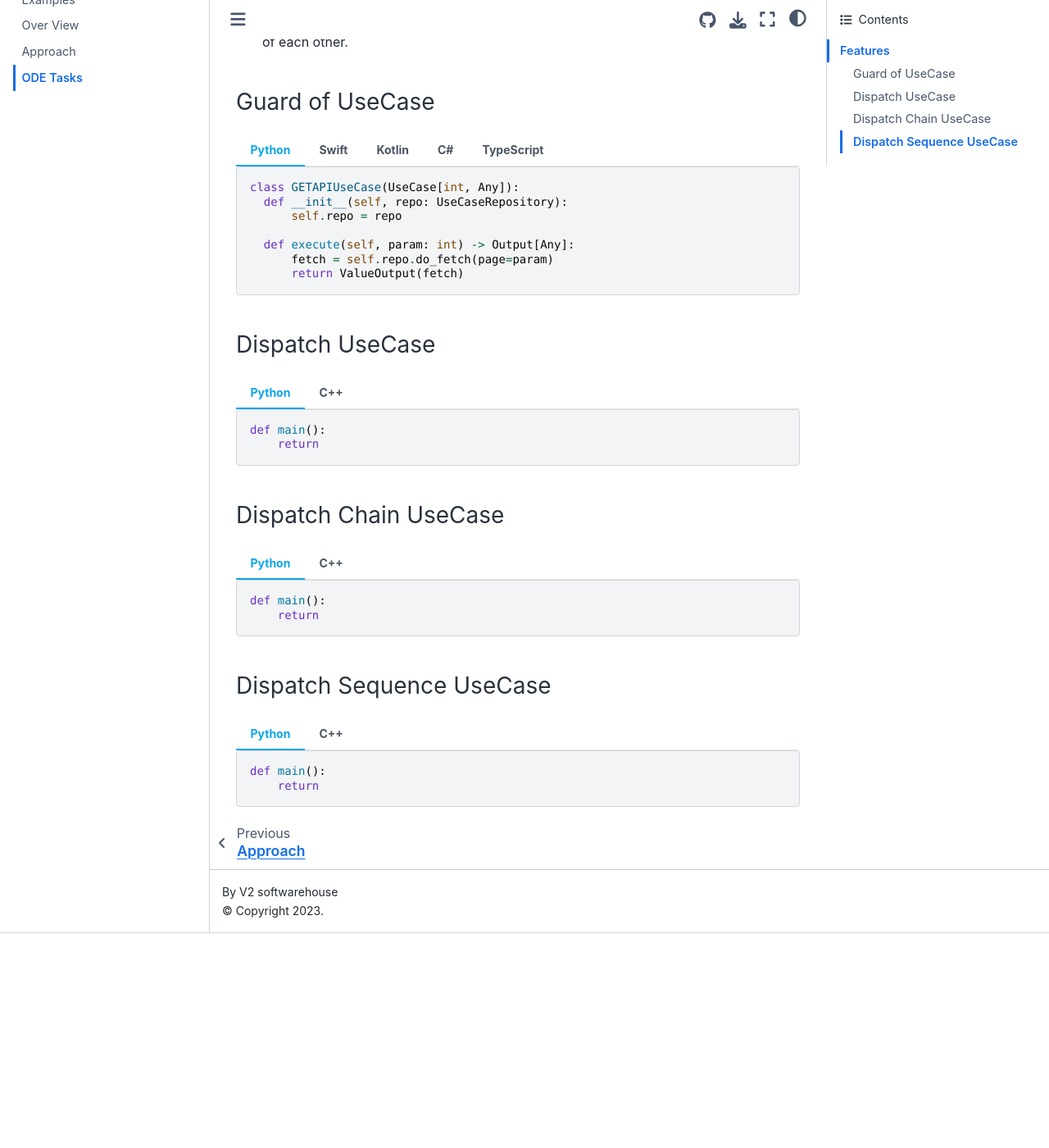
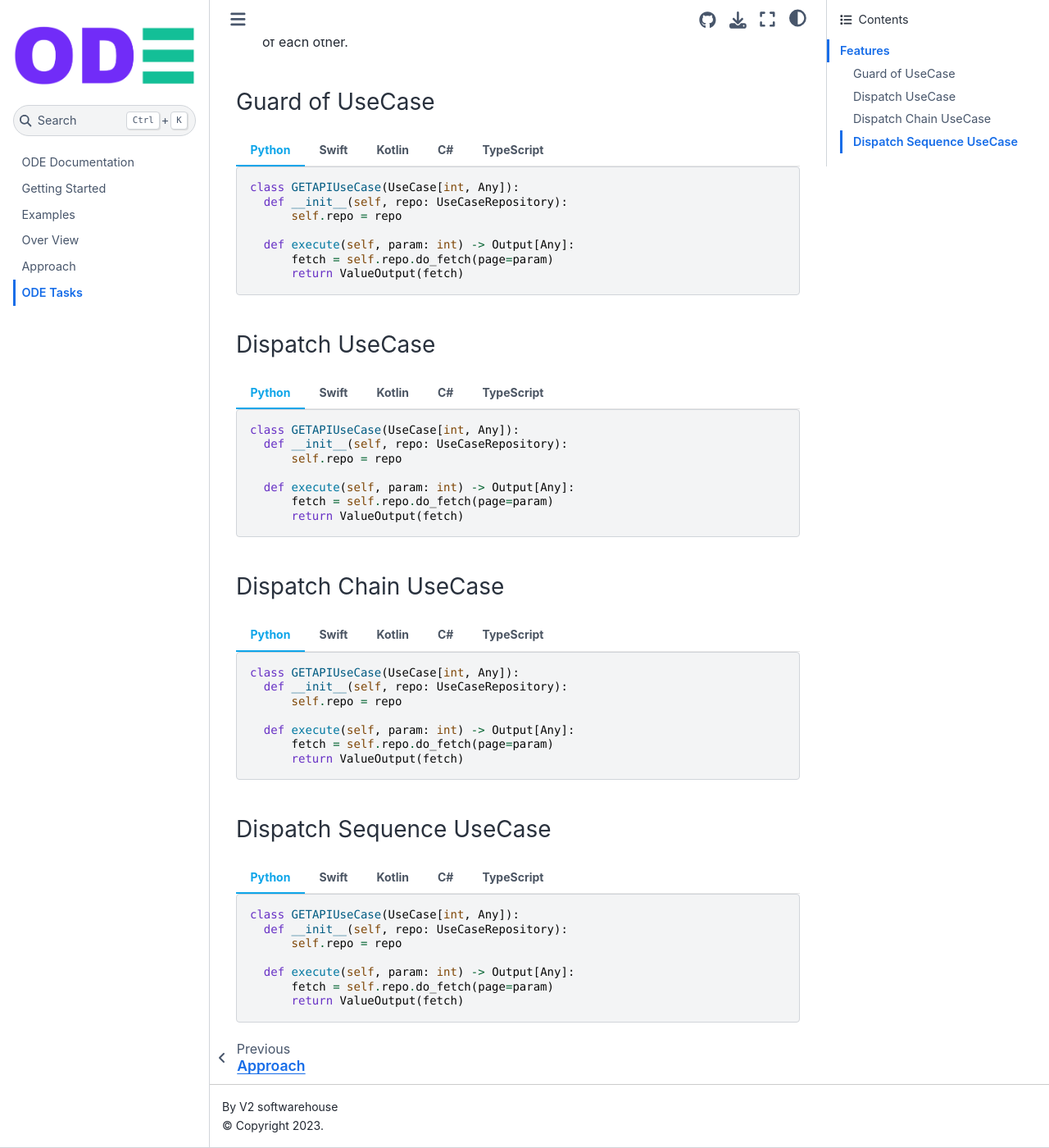
Before and after one commit to v2-softwarehouse/site-ode-documentation, a Jupyter Book: the page built from ode-tasks.md, in a window 1280 px wide and 1400 px high, scrolled down 444 px. Shown: the whole window at 82% size. Built offline with Jupyter Book 1.0.4 settings and Sphinx 7.4.7 and the Sphinx Book theme 1.1.4, drawn with Linux system fonts in a browser that asks for light colours; before the commit the page ends 1582 px from its top, so only the background shows below that.

Commit message:
review impls examples

`````diff
--- a/ode-tasks.md
+++ b/ode-tasks.md
@@ -87,44 +87,227 @@ class GETUseCase extends UseCase {
 ### Dispatch UseCase
 ````{tab} Python
   ```python
-  def main():
-      return
+class GETAPIUseCase(UseCase[int, Any]):
+    def __init__(self, repo: UseCaseRepository):
+        self.repo = repo
+
+    def execute(self, param: int) -> Output[Any]:
+        fetch = self.repo.do_fetch(page=param)
+        return ValueOutput(fetch)
   ```
   ````
-  ````{tab} C++
-  ```c++
-  int main(const int argc, const char **argv) {
-    return 0;
+  ````{tab} Swift
+  ```swift
+class GETUseCase : UseCase {
+  var repo: UseCaseRepository
+
+  init(repo: UseCaseRepository) {
+      self.repo = repo
   }
+
+  override func execute(param: String?) -> Output {
+      let fetch = repo.doFetch(name: param)
+      return ValueOutput(value: fetch)
+  }
+}
+  ```
+  ````
+  ````{tab} Kotlin
+  ```kotlin
+class GETUseCase(private val repo: UseCaseRepository)
+: UseCase() {
+
+  override fun execute(param: String?): Output {
+      val fetch = repo.doFetch(param)
+      return ValueOutput(fetch)
+  }
+}
+  ```
+  ````
+  ````{tab} C#
+  ```cshart
+public class GETUseCase : UseCase
+{
+  UseCaseRepository repo { get; set; }
+
+  public UnitGET(UseCaseRepository repo) : base() {
+      this.repo = repo;
+  }
+
+  public override Output execute(string param)
+  {
+      var fetch = repo.doFetch();
+      return new ValueOutput(fetch);
+  }
+}
+  ```
+  ````
+  ````{tab} TypeScript
+  ```javascript
+class GETUseCase extends UseCase {
+    private repo: UseCaseRepository;
+
+    constructor(repo: UseCaseRepository) {
+        super();
+        this.repo = repo;
+    }
+
+    execute(param: string | null): Output {
+        const fetch = this.repo.doFetch(param);
+        return new ValueOutput(fetch);
+    }
+}
   ```
   ````
 
 ### Dispatch Chain UseCase
 ````{tab} Python
   ```python
-  def main():
-      return
+class GETAPIUseCase(UseCase[int, Any]):
+    def __init__(self, repo: UseCaseRepository):
+        self.repo = repo
+
+    def execute(self, param: int) -> Output[Any]:
+        fetch = self.repo.do_fetch(page=param)
+        return ValueOutput(fetch)
   ```
   ````
-  ````{tab} C++
-  ```c++
-  int main(const int argc, const char **argv) {
-    return 0;
+  ````{tab} Swift
+  ```swift
+class GETUseCase : UseCase {
+  var repo: UseCaseRepository
+
+  init(repo: UseCaseRepository) {
+      self.repo = repo
   }
+
+  override func execute(param: String?) -> Output {
+      let fetch = repo.doFetch(name: param)
+      return ValueOutput(value: fetch)
+  }
+}
+  ```
+  ````
+  ````{tab} Kotlin
+  ```kotlin
+class GETUseCase(private val repo: UseCaseRepository)
+: UseCase() {
+
+  override fun execute(param: String?): Output {
+      val fetch = repo.doFetch(param)
+      return ValueOutput(fetch)
+  }
+}
+  ```
+  ````
+  ````{tab} C#
+  ```cshart
+public class GETUseCase : UseCase
+{
+  UseCaseRepository repo { get; set; }
+
+  public UnitGET(UseCaseRepository repo) : base() {
+      this.repo = repo;
+  }
+
+  public override Output execute(string param)
+  {
+      var fetch = repo.doFetch();
+      return new ValueOutput(fetch);
+  }
+}
+  ```
+  ````
+  ````{tab} TypeScript
+  ```javascript
+class GETUseCase extends UseCase {
+    private repo: UseCaseRepository;
+
+    constructor(repo: UseCaseRepository) {
+        super();
+        this.repo = repo;
+    }
+
+    execute(param: string | null): Output {
+        const fetch = this.repo.doFetch(param);
+        return new ValueOutput(fetch);
+    }
+}
   ```
   ````
 
 ### Dispatch Sequence UseCase
 ````{tab} Python
   ```python
-  def main():
-      return
+class GETAPIUseCase(UseCase[int, Any]):
+    def __init__(self, repo: UseCaseRepository):
+        self.repo = repo
+
+    def execute(self, param: int) -> Output[Any]:
+        fetch = self.repo.do_fetch(page=param)
+        return ValueOutput(fetch)
   ```
   ````
-  ````{tab} C++
-  ```c++
-  int main(const int argc, const char **argv) {
-    return 0;
+  ````{tab} Swift
+  ```swift
+class GETUseCase : UseCase {
+  var repo: UseCaseRepository
+
+  init(repo: UseCaseRepository) {
+      self.repo = repo
   }
+
+  override func execute(param: String?) -> Output {
+      let fetch = repo.doFetch(name: param)
+      return ValueOutput(value: fetch)
+  }
+}
   ```
   ````
+  ````{tab} Kotlin
+  ```kotlin
+class GETUseCase(private val repo: UseCaseRepository)
+: UseCase() {
+
+  override fun execute(param: String?): Output {
+      val fetch = repo.doFetch(param)
+      return ValueOutput(fetch)
+  }
+}
+  ```
+  ````
+  ````{tab} C#
+  ```cshart
+public class GETUseCase : UseCase
+{
+  UseCaseRepository repo { get; set; }
+
+  public UnitGET(UseCaseRepository repo) : base() {
+      this.repo = repo;
+  }
+
+  public override Output execute(string param)
+  {
+      var fetch = repo.doFetch();
+      return new ValueOutput(fetch);
+  }
+}
+  ```
+  ````
+  ````{tab} TypeScript
+  ```javascript
+class GETUseCase extends UseCase {
+    private repo: UseCaseRepository;
+
+    constructor(repo: UseCaseRepository) {
+        super();
+        this.repo = repo;
+    }
+
+    execute(param: string | null): Output {
+        const fetch = this.repo.doFetch(param);
+        return new ValueOutput(fetch);
+    }
+}
+  ```
+  ````
`````
